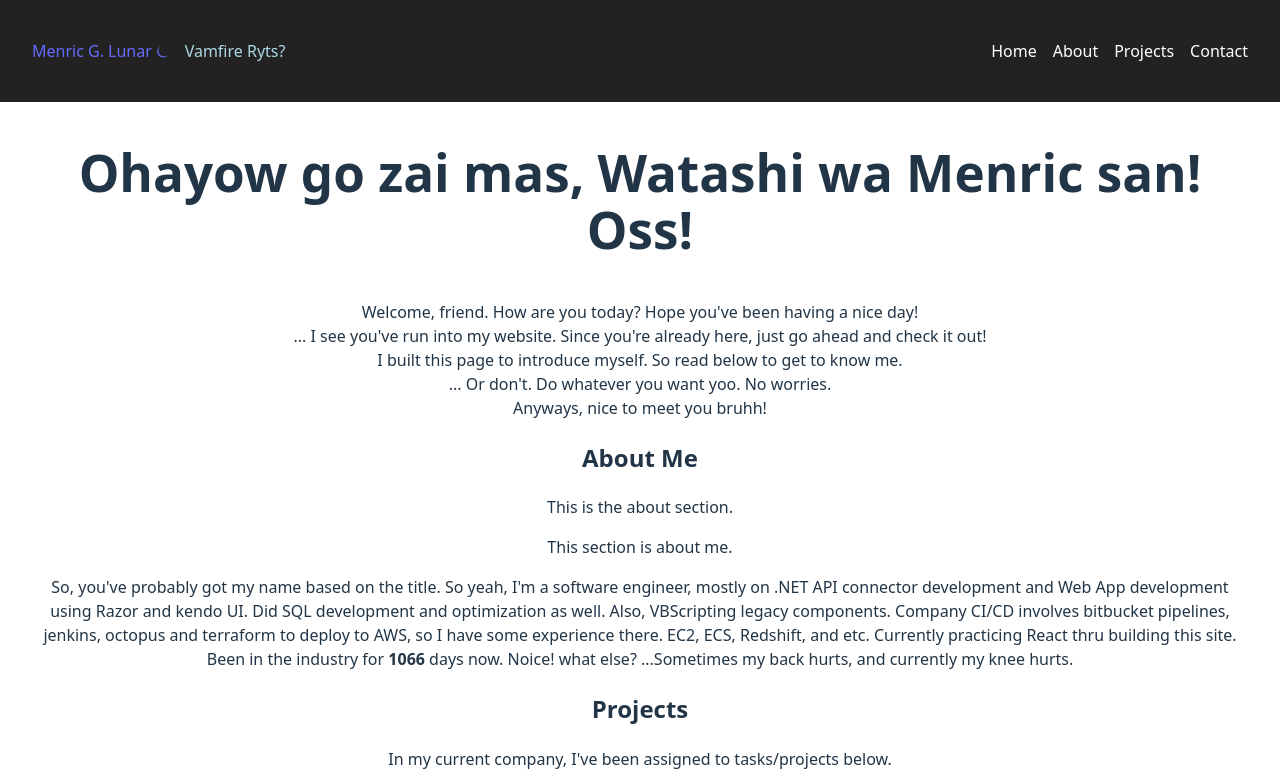
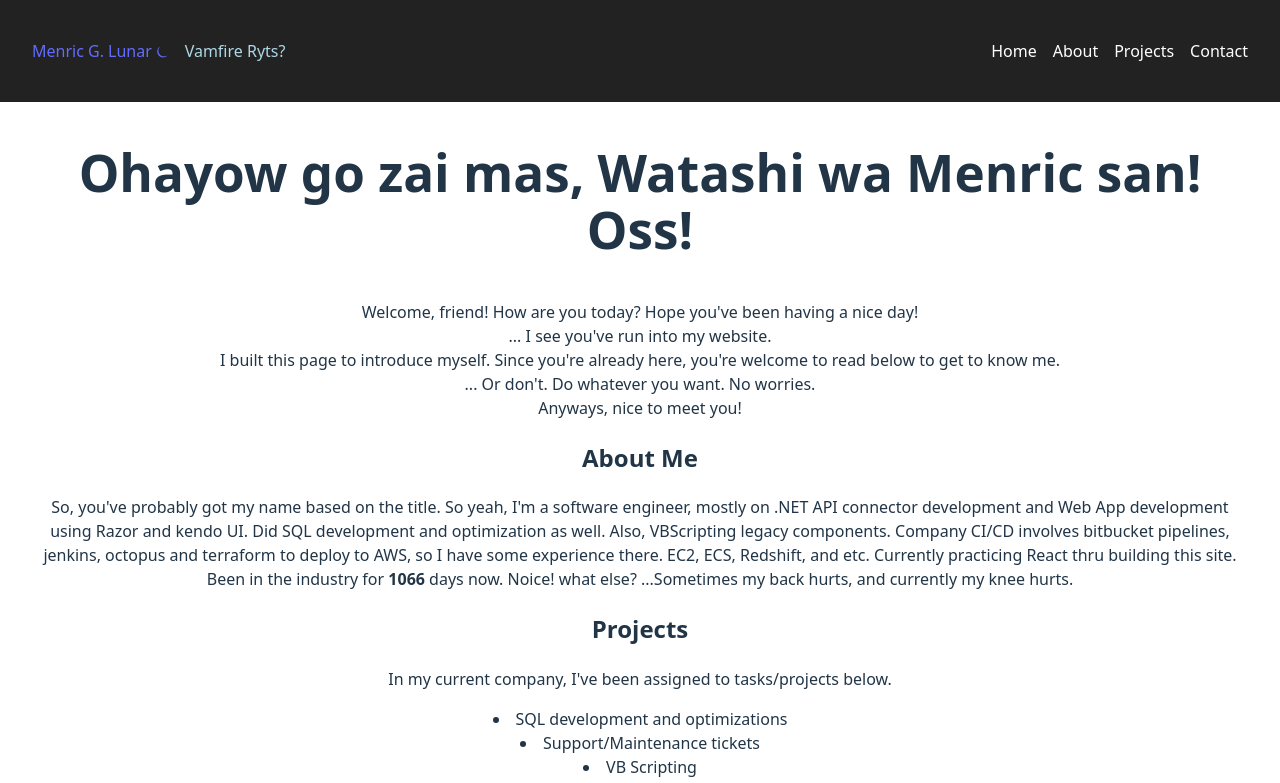
Before and after one commit to menlunar/react-vite-webportfolio, a React (Vite) app in the folder vite-project/: page / in a window 1280 px wide. Shown: the top 783 px of the page. Built offline with nearby package versions, Linux system fonts and the light colour scheme.

Commit message:
edited some contents

```diff
--- a/vite-project/src/HomePage.jsx
+++ b/vite-project/src/HomePage.jsx
@@ -21,16 +21,16 @@ const HomePage = () => {
             <div className="content">
                 <section id="home">
                     <h1>Ohayow go zai mas, Watashi wa Menric san! Oss!</h1>
-                    <p>Welcome, friend. How are you today? Hope you've been having a nice day!
-                        <br />... I see you've run into my website.
-                        Since you're already here, just go ahead and check it out! <br />I built this page to introduce myself. So read below to get to know me. <br />
-                        ... Or don't. Do whatever you want yoo. No worries. <br />Anyways, nice to meet you bruhh!</p>
+                    <p>Welcome, friend! How are you today? Hope you've been having a nice day!
+                        <br />... I see you've run into my website. <br />
+                        I built this page to introduce myself. Since you're already here, you're welcome to read below to get to know me. <br />
+                        ... Or don't. Do whatever you want. No worries. <br />Anyways, nice to meet you!</p>
                 </section>
 
                 <section id="about">
                     <h2>About Me</h2>
-                    <p>This is the about section.</p>
-                    <p>This section is about me.</p>
+                    {/* <p>This is the about section.</p>
+                    <p>This section is about me.</p> */}
                     <p>So, you've probably got my name based on the title. So yeah, I'm a software engineer, mostly on .NET API connector development and Web App development using Razor and kendo UI. Did SQL development and optimization as well. Also, VBScripting legacy components. Company CI/CD involves bitbucket pipelines, jenkins, octopus and terraform to deploy to AWS, so I have some experience there. EC2, ECS, Redshift, and etc. Currently practicing React thru building this site.  Been in the industry
                         for <strong>{daysInIndustry}</strong> days now. Noice! what else? ...Sometimes my back hurts, and currently my knee hurts. </p>
                 </section>
```
